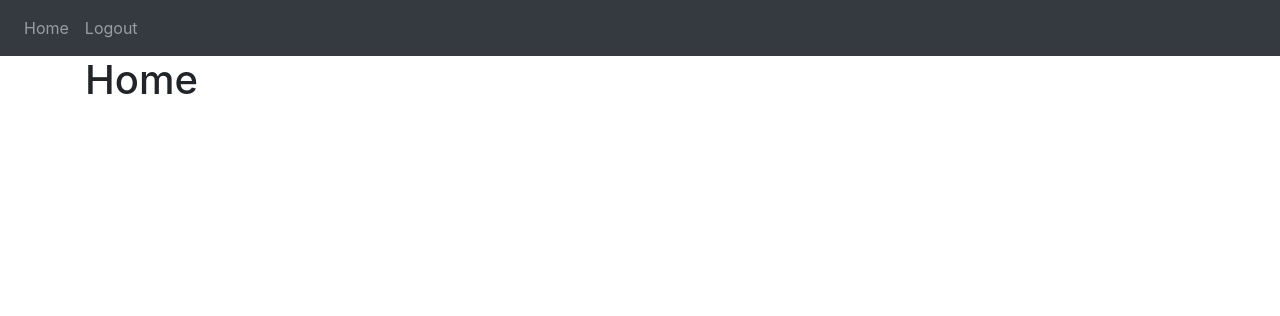
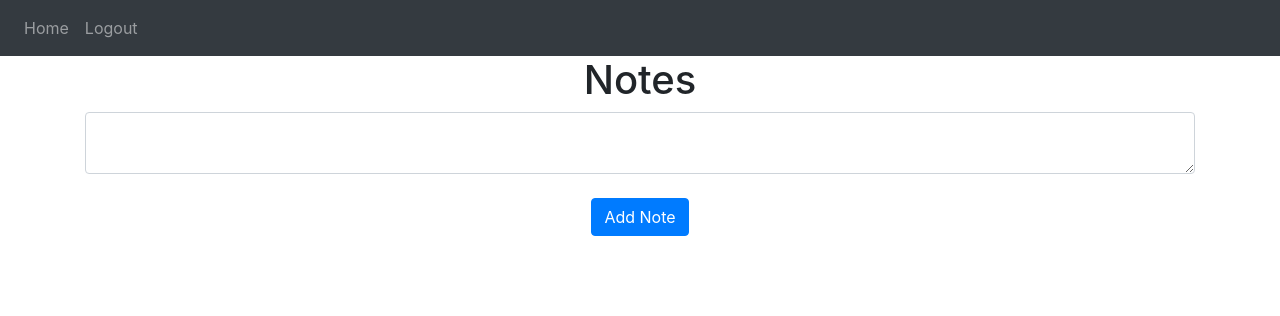
Before and after one commit to saurabhsinghnz/flask-notes-app, a Flask app: page / in a window 1280 px wide. Shown: the top 316 px of the page. Run offline with Flask 3, Linux system fonts and the light colour scheme; the visitor is signed in with stand-in values (Sample User, id 1); data that the repository does not hold is empty; some libraries are stand-ins or nearby versions.

Commit message:
Add note

```diff
--- a/website/templates/home.html
+++ b/website/templates/home.html
@@ -1,5 +1,17 @@
 {% extends "base.html" %} {% block title %}Home{% endblock %}
 
 {% block content %}
-<h1>Home</h1>
+<h1 align="center">Notes</h1>
+<ul class="list-group list-group-flush" id="notes">
+    {% for note in user.notes %}
+    <li class="list-group-item">{{ note.data }}</li>
+    {% endfor %}
+</ul>
+<form method="POST">
+    <textarea name="note" id="note" class="form-control"></textarea>
+    <br />
+    <div align="center">
+        <button type="submit" class="btn btn-primary">Add Note</button>
+    </div>
+</form>
 {% endblock %}
--- a/website/views.py
+++ b/website/views.py
@@ -1,9 +1,22 @@
-from flask import Blueprint, render_template
+from flask import Blueprint, render_template, request, flash
 from flask_login import login_required, current_user
+from .models import Note
+from . import db
 
 views = Blueprint('views', __name__)
 
-@views.route('/')
+@views.route('/', methods=['GET', 'POST'])
 @login_required
 def home():
+    if request.method == 'POST':
+        note = request.form.get('note')
+
+        if len(note) < 1:
+            flash('Note is too short!', category='error')
+        else:
+            new_note = Note(data=note, user_id=current_user.id)
+            db.session.add(new_note)
+            db.session.commit()
+            flash('Note added!', category='success')
+
     return render_template('home.html', user=current_user)
```
